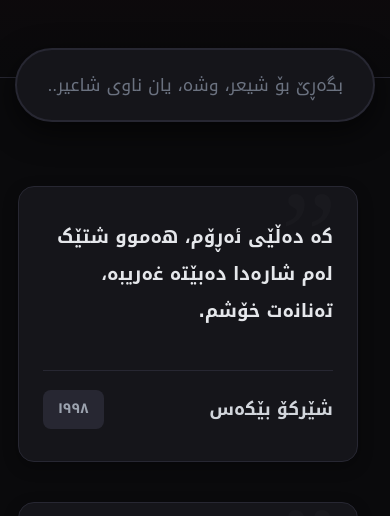
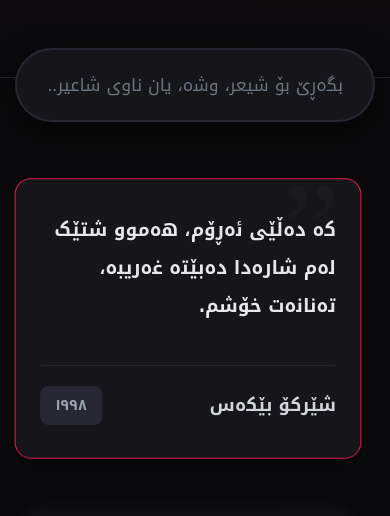
Before and after one commit to bawanexpert/dltar, a plain HTML site: page index.html in a window 390 px wide. Both pictures are taken after a click on the element 188 px from the left and 639 px from the top of the page. Shown: the part 316-832 px from the top of the page. Drawn offline with Linux system fonts and the light colour scheme.

Commit message:
Update index.html

```diff
--- a/index.html
+++ b/index.html
@@ -143,11 +143,25 @@
             transition: all 0.4s ease;
         }
 
-        /* کاریگەری Blur بۆ ئەو کارتانەی کە ماوسیان لەسەر نییە */
+       /* بۆ کۆمپیوتەر: کاریگەری Blur تەنها بە ماوس کار دەکات */
+@media (hover: hover) {
     .quotes-grid:has(.quote-card:hover) .quote-card:not(:hover) {
         filter: blur(4px);
         opacity: 0.5;
         transform: scale(0.96);
+    }
+}
+
+/* بۆ مۆبایل: کاتێک بە پەنجە کلیک لە کارتێک دەکرێت */
+.quotes-grid.has-active .quote-card:not(.active) {
+    filter: blur(4px);
+    opacity: 0.5;
+    transform: scale(0.96);
+}
+.quote-card.active {
+    transform: scale(1.02) translateY(-5px);
+    border-color: var(--accent-red);
+    z-index: 10;
 }
 
         /* کارتی شیعرەکان */
@@ -366,6 +380,22 @@
                 </div>
             `;
 
+            // 🔽 ئەم کۆدەی خوارەوە لێرە زیاد بکە 🔽
+            quoteCard.addEventListener('click', function() {
+                if (window.innerWidth <= 768) {
+                    const isActive = this.classList.contains('active');
+
+                    document.querySelectorAll('.quote-card').forEach(c => c.classList.remove('active'));
+                    quotesGrid.classList.remove('has-active');
+
+                    if (!isActive) {
+                        this.classList.add('active');
+                        quotesGrid.classList.add('has-active');
+                    }
+                }
+            });
+            // 🔼 کۆتایی کۆدی زیادکراو 🔼
+
             quotesGrid.appendChild(quoteCard);
             });
         }
```
Lines whose indentation alone changed are shown as unchanged.
